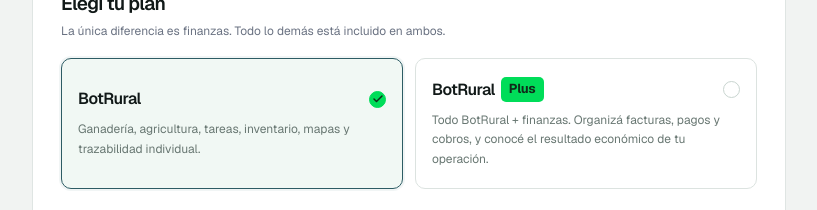
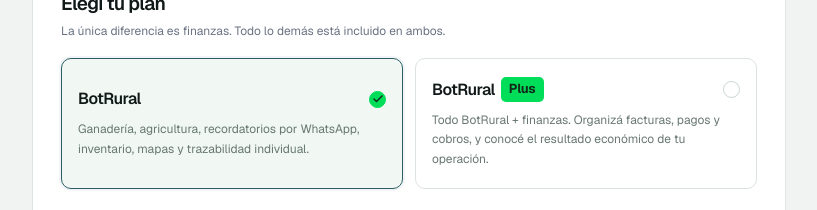
Before and after one commit to talalandig/landingbotrural, a Next.js app: page /pricing in a window 1280 px wide. Shown: the part 1100-1310 px from the top of the page, without its empty margins (48-865 px from the left). Built offline with nearby package versions, Linux system fonts and the light colour scheme.

Commit message:
Destaca recordatorios por WhatsApp en descripcion de BotRural

```diff
--- a/app/pricing/page.tsx
+++ b/app/pricing/page.tsx
@@ -100,7 +100,7 @@
           <div className={styles.planGrid} role="group" aria-label="Elegí tu plan">
             {[false, true].map(plus => <button key={String(plus)} type="button" aria-pressed={empresa.plus === plus} onClick={() => update({ plus })} className={styles.planCard}>
               <span className={styles.planTitle}><strong>BotRural</strong>{plus && <span className={styles.planBadge}>Plus</span>}<span className={styles.planIndicator} aria-hidden="true">{empresa.plus === plus && <Check size={12} strokeWidth={3} />}</span></span>
-              <span className={styles.planDescription}>{plus ? 'Todo BotRural + finanzas. Organizá facturas, pagos y cobros, y conocé el resultado económico de tu operación.' : 'Ganadería, agricultura, tareas, inventario, mapas y trazabilidad individual.'}</span>
+              <span className={styles.planDescription}>{plus ? 'Todo BotRural + finanzas. Organizá facturas, pagos y cobros, y conocé el resultado económico de tu operación.' : 'Ganadería, agricultura, recordatorios por WhatsApp, inventario, mapas y trazabilidad individual.'}</span>
             </button>)}
           </div>
         </section>
```
